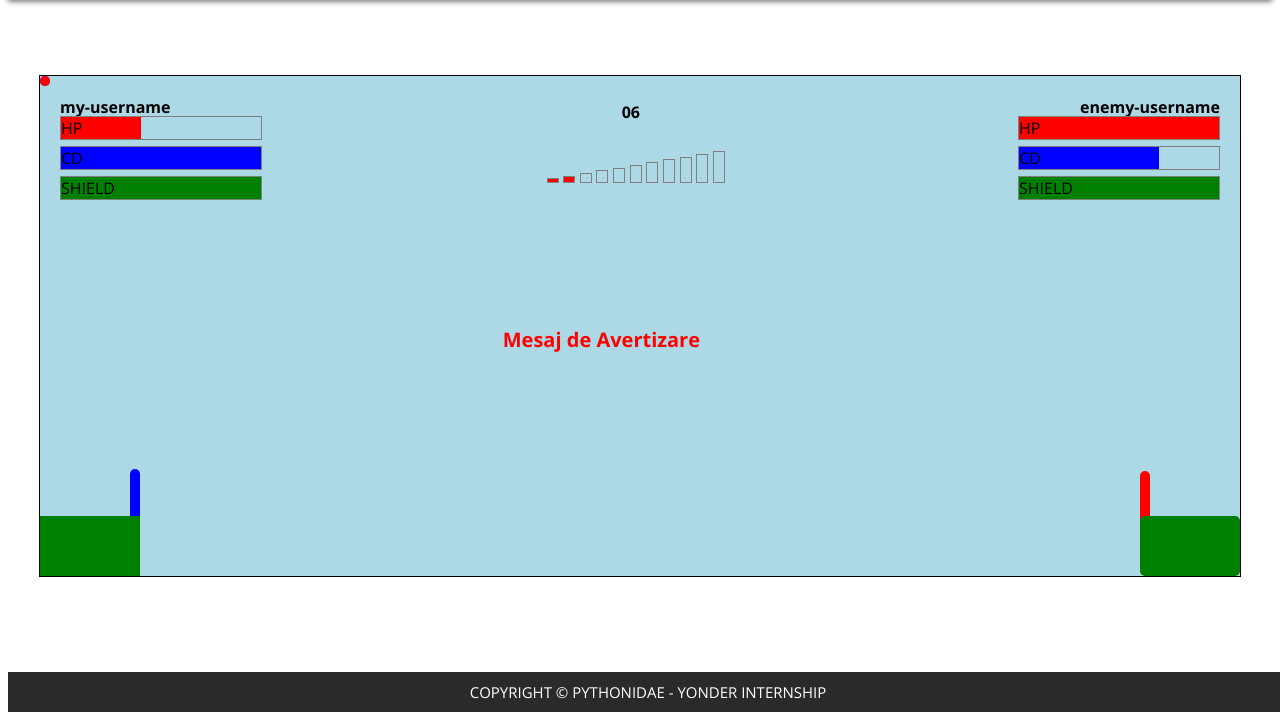
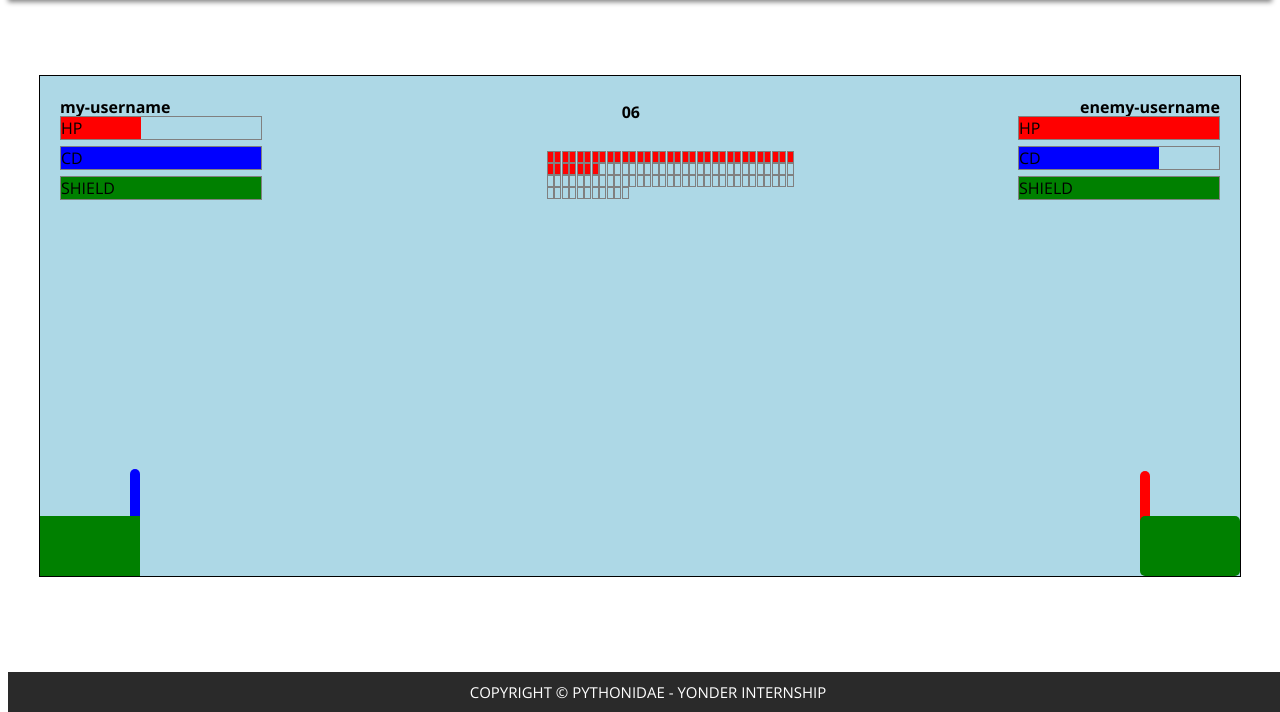
Before and after one commit to Ale282313/Meatballs-Game, a Flask app: page /game/game in a window 1280 px wide. Shown: the part 88-800 px from the top of the page. Run offline with Flask 2, Linux system fonts and the light colour scheme; the visitor is signed in with stand-in values (Sample User, id 1); data comes from the database, SQL or seed files in the repository; some libraries are stand-ins or nearby versions.

Commit message:
Game reworked and fixed

```diff
--- a/app/static/css/game.css
+++ b/app/static/css/game.css
@@ -28,6 +28,8 @@
     right: 50%;
     top: 5%;
     font-weight: bold;
+    -webkit-touch-callout: none;
+    -webkit-user-select: none;
 }
 
 #message {
@@ -37,6 +39,9 @@
     font-size: 20px;
     color: red;
     font-weight: bold;
+    display: none;
+    -webkit-touch-callout: none;
+    -webkit-user-select: none;
 }
 
 #gravity-bars {
@@ -55,18 +60,6 @@
     border: 0.5px solid grey;
 }
 
-.unu  { height: 9%; }
-.doi { height: 18%; }
-.trei  { height: 27%; }
-.patru { height: 36%; }
-.cinci  { height: 45%; }
-.sase  { height: 54%; }
-.sapte { height: 63%; }
-.opt  { height: 72%; }
-.noua { height: 81%; }
-.zece  { height: 90%; }
-.unspe { height: 99%;}
-
 .on { background: red; }
 .off { background: transparent; }
 /* end of general layout and design settings */
@@ -78,6 +71,8 @@
     position: absolute;
     top: 10px;
     left: 10px;
+    -webkit-touch-callout: none;
+    -webkit-user-select: none;
 }
 
 #my-health {
@@ -130,6 +125,7 @@
     position: absolute;
     background: blue;
     border-radius: 7px;
+    display: none;
 }
 
 #my-cannon{
@@ -174,6 +170,8 @@
     position: absolute;
     top: 10px;
     right: 10px;
+    -webkit-touch-callout: none;
+    -webkit-user-select: none;
 }
 
 #enemy-health {
@@ -226,6 +224,7 @@
     position: absolute;
     background: red;
     border-radius: 7px;
+    display: none;
 }
 #enemy-cannon{
     background: red;
--- a/app/static/js/game.js
+++ b/app/static/js/game.js
@@ -4,82 +4,151 @@ function Game() {
     this.gravity = 4.34;
     this.timer = $("#timer");
 
-    this.displayGravity = function() {
-        //$("#gravity-bars:nth-child(g)").addClass("on");
+    this.displayGravity = function (gravity) {
+        var maxGravity = 11;
+        for (i = 1; i <= maxGravity * 10; i++) {
+            var bar = document.createElement('div');
+            $(bar).addClass("bar");
+            if (i <= Math.floor(gravity) * 10) {
+                $(bar).addClass("on");
+            }
+            $(bar).height(10);
+            $(bar).width(5);
+            $(bar).appendTo($("#gravity-bars"));
+        }
     }
-    this.startTimer = function(timer) {
+
+    this.startTimer = function (timer) {
         var secs = 0;
-        setInterval(function() {
-        secs+=1;
-        if (secs<59) {
-            if (secs<10) { timer.text("0" + secs); }
-            else { timer.text(secs); }
-        }
-        else {
-            if (secs%60<10) { timer.text(Math.round(secs/60) + ":0" + secs%60); }
-            else { timer.text(Math.round(secs/60) + ":" + secs%60); }
-        }
-    }, 1000);}
-    this.getDatafromServer = function() {
+        setInterval(function () {
+            secs += 1;
+            timer.text(displayTimer(secs));
+        }, 1000);
+    }
+
+    this.getDatafromServer = function () {
         //here we get the gravity and other general stuff from server
         //gets called once in the begining of the game
     }
-    this.initializeGame = function() {
-        $(document).bind("contextmenu", function(event) {
-        event.preventDefault();
-    });
+
+    this.initializeGame = function () {
+        $(document).bind("contextmenu", function (event) {
+            event.preventDefault();
+        });
         this.getDatafromServer();
         this.displayGravity(this.gravity);
         this.startTimer(this.timer);
     }
 }
 
-function CurrentPlayer() {
-    this.username = $("#my-username");
-    this.health = $("#my-health");
-    this.currentHealth = $("#my-current-health");
-    this.cooldown = $("#my-cooldown");
-    this.currentCooldown = $("#my-current-cooldown");
-    this.shield = $("#my-shield");
-    this.currentShield = $("#my-current-shield");
-    this.missile = $("#my-missile");
-    this.cannon = $("#my-cannon");
-    this.body = $("#my-body");
-    this.defense = $("#my-defense");
-    this.power = $("#power");
-    this.currentPower = $("#current-power");
+function Player(obj) {
+    this.username = obj.username;
+    this.health = obj.health;
+    this.currentHealth = obj.currentHealth;
+    this.cooldown = obj.cooldown;
+    this.currentCooldown = obj.currentCooldown;
+    this.shield = obj.shield;
+    this.currentShield = obj.currentShield;
+
+    this.missile = obj.missile;
+    this.cannon = obj.cannon;
+    this.body = obj.body;
+    this.defense = obj.defense;
+
+    this.hasDefense = false;
+    this.shieldDuration = 3; //in seconds
+    this.shieldCooldwown = 2; //in seconds
+    this.shotCooldown = 1; //in seconds
+    this.totalShots = 0;
+    this.hitShots = 0;
+    this.damage = 30;
 
     this.isDead = function () {
         return this.currentHealth.width() <= 0
     };
+    this.showShield = function () {
+        var that = this;
+        this.hasDefense = true;
+        this.defense.show();
+        setTimeout(function hideDefense() {
+            that.defense.hide();
+            opponent(that).missile.hide();
+            that.hasDefense = false;
+        }, this.shieldDuration * 1000);
+    }
+
+    this.activateShield = function () {
+        if (this.isShieldCooldownReady()) {
+            this.showShield();
+            this.shieldCooldownReset();
+        }
+        else {
+            showWarningMessage("Shield cooldown!");
+        }
+    }
+    this.shotCooldownReset = function() {
+        this.currentCooldown.css({width: 0 + "px"});
+        var that = this;
+        var shotCooldownTimer = setInterval(function () {
+            if (that.currentCooldown.width() <= Math.floor(that.cooldown.width())) {
+                that.currentCooldown.css({width: that.currentCooldown.width() + 1 + "px"});
+            }
+            else {
+                clearInterval(shotCooldownTimer);
+            }
+        }, 1000 / (200/that.shotCooldown)); //takes 5 seconds to refresh the shot\
+    }
+    this.shieldCooldownReset = function () {
+        this.currentShield.css({width: 0 + "px"});
+        var that = this;
+        var shieldCooldownTimer = setInterval(function () {
+            if (that.currentShield.width() <= Math.ceil(that.shield.width())) {
+                that.currentShield.css({width: that.currentShield.width() + 1 + "px"});
+            }
+            else {
+                clearInterval(shieldCooldownTimer);
+            }
+        }, 1000 / (200/that.shieldCooldwown)); //takes 20 seconds to refresh the shield
+    }
+    this.missileHit = function (opponent, damage) {
+        opponent.currentHealth.css({width: opponent.currentHealth.width() - damage + "px"})
+    }
+    this.isShieldCooldownReady = function() {
+        //this has to come from the server
+        return (this.currentShield.width() >= Math.floor(this.shield.width()))
+    }
+    this.isShotCooldownReady = function() {
+        //this has to come from the server
+        return (this.currentCooldown.width() >= Math.floor(this.cooldown.width()))
+    }
+    this.computeNewYCoordinate = function(startY, vectorY, frameCount, gravity) {
+        return startY - ( vectorY * frameCount - (1 / 2 * gravity * Math.pow(frameCount, 2)) )
+    }
     this.shot = function (startPosition, angle, power) {
         var hit = jQuery.Deferred();
-        var pro = {
+        var projectile = {
             x: startPosition[0],
             y: startPosition[1],
-            r: 10,
-            v: power,
+            radius: 10,
+            velocity: power,
             theta: angle
         };
         var frameCount = 0;
-        var v0x = pro.v * Math.cos(pro.theta * Math.PI / 180);
-        var v0y = pro.v * Math.sin(pro.theta * Math.PI / 180);
-        var startX = pro.x;
-        var startY = pro.y;
-
+        var vector = getVector(projectile.velocity, projectile.theta);
+        var startX = projectile.x;
+        var startY = projectile.y;
+        var that = this;
         var timer2 = setInterval(function () {
-            if (pro.y < game.gameBox.height() - pro.r && pro.x < game.gameBox.width()) {
-                currentPlayer.missile.show();
-                if (!enemyPlayer.hasDefense()) {
-                    pro.y = startY - ( v0y * frameCount - (1 / 2 * game.gravity * Math.pow(frameCount, 2)) );
-                    pro.x = startX + v0x * frameCount;
+            if (that.missileNotOutOfBounds(projectile.x, projectile.y, projectile.radius)) {
+                that.missile.show();
+                if (!opponent(that).hasDefense) {
+                    projectile.y = that.computeNewYCoordinate(startY, vector[1], frameCount, game.gravity);
+                    projectile.x = that.computeNewXCoordinate(startX, vector[0], frameCount);
                 }
                 else {
-                    var xLimit = pro.x < (game.gameBox.width() - enemyPlayer.defense.width());
-                    var yLimit = pro.y < (game.gameBox.height() - enemyPlayer.defense.height() - 10);
-                    if (xLimit || yLimit) {
-                        pro.y = startY - ( v0y * frameCount - (1 / 2 * game.gravity * Math.pow(frameCount, 2)) );
-                        pro.x = startX + v0x * frameCount;
+                    if (that.missileNotHitShield(projectile.x, projectile.y, projectile.radius)) {
+                        projectile.y = that.computeNewYCoordinate(startY, vector[1], frameCount, game.gravity);
+                        projectile.x = that.computeNewXCoordinate(startX, vector[0], frameCount);
                     }
                     else {
                         clearInterval(timer2);
@@ -87,108 +156,118 @@ function CurrentPlayer() {
                 }
             }
             else {
-                if (pro.y < game.gameBox.height() - pro.r) {
-                    currentPlayer.missile.hide();
+                if (that.missileOutOfLateralBounds(projectile.y, projectile.radius)) {
+                    that.missile.hide();
                 }
-                if (pro.x > (game.gameBox.width() - enemyPlayer.body.width()) && pro.y > (game.gameBox.height() - enemyPlayer.body.height())) {
-                    hit.resolve("bullseye!");
+                if (that.missileHitOpponent(projectile.x, projectile.y)) {
+                    hit.resolve();
                 }
                 else {
-                    hit.reject("missed!");
+                    hit.reject();
                 }
                 clearInterval(timer2);
             }
-            currentPlayer.missile.css({left: pro.x + "px", top: pro.y + "px"});
-            frameCount += .1;
-        }, 1000 / 200);
-        return hit.promise();
-    }
-    this.hasDefense = function () {
-        return this.defense.css('display') != 'none'
-    }
-}
-
-function EnemyPlayer() {
-    this.username = $("#enemy-username");
-    this.health = $("#enemy-health");
-    this.currentHealth = $("#enemy-current-health");
-    this.cooldown = $("#enemy-cooldown");
-    this.currentCooldown = $("#enemy-current-cooldown");
-    this.shield = $("#enemy-shield");
-    this.currentShield = $("#enemy-current-shield");
-    this.missile = $("#enemy-missile");
-    this.cannon = $("#enemy-cannon");
-    this.body = $("#enemy-body");
-    this.defense = $("#enemy-defense");
-
-    this.isDead = function () {
-        return this.currentHealth.width() <= 0
-    };
-    this.hasDefense = function () {
-        return this.defense.css('display') != 'none'
-    }
-    this.shot = function (startPosition, angle, power) {
-        var hit = jQuery.Deferred();
-        var pro = {
-            x: 1100,
-            y: startPosition[1],
-            r: 10,
-            v: power,
-            theta: angle
-        };
-        var frameCount = 0;
-        var v0x = pro.v * Math.cos(pro.theta * Math.PI / 180);
-        var v0y = pro.v * Math.sin(pro.theta * Math.PI / 180);
-        var startX = pro.x;
-        var startY = pro.y;
-
-        var timer2 = setInterval(function () {
-            if (pro.y < game.gameBox.height() - pro.r && pro.x > 0) {
-                enemyPlayer.missile.show();
-                if (!currentPlayer.hasDefense()) {
-                    pro.y = startY - ( v0y * frameCount - (1 / 2 * game.gravity * Math.pow(frameCount, 2)) );
-                    pro.x = startX - v0x * frameCount;
-                }
-                else {
-                    var xLimit = pro.x > currentPlayer.defense.width();
-                    var yLimit = pro.y < (game.gameBox.height() - currentPlayer.defense.height() - 10);
-                    if (xLimit || yLimit) {
-                        pro.y = startY - ( v0y * frameCount - (1 / 2 * game.gravity * Math.pow(frameCount, 2)) );
-                        pro.x = startX - v0x * frameCount;
-                    }
-                    else {
-                        clearInterval(timer2);
-                    }
-                }
-            }
-            else {
-                if (pro.y < game.gameBox.height() - pro.r) {
-                    enemyPlayer.missile.hide();
-                }
-                if (pro.x < currentPlayer.body.width() && pro.y > (game.gameBox.height() - currentPlayer.body.height())) {
-                    hit.resolve("bullseye!");
-                }
-                else {
-                    hit.reject("missed!");
-                }
-                clearInterval(timer2);
-            }
-            enemyPlayer.missile.css({left: pro.x + "px", top: pro.y + "px"});
+            that.missile.css({left: projectile.x + "px", top: projectile.y + "px"});
             frameCount += .1;
         }, 1000 / 200);
         return hit.promise();
     }
 }
 
+function CurrentPlayer(power, currentPower) {
+    this.power = power;
+    this.currentPower = currentPower;
+    this.rotateCannon = function(angle) {
+        this.cannon.css({'transform': 'rotate(' + angle + 'deg)'});
+    }
+    this.getPower = function() {
+        var p = this.currentPower.width() / 3;
+        this.power.hide();
+        return p;
+    }
+
+    this.missileNotOutOfBounds = function(x, y, radius) {
+        return y < game.gameBox.height() - radius && x < game.gameBox.width()
+    }
+    this.missileNotHitShield = function(x, y, radius) {
+        var xLimit = x < (game.gameBox.width() - enemyPlayer.defense.width());
+        var yLimit = y < (game.gameBox.height() - enemyPlayer.defense.height() - radius);
+        return (xLimit || yLimit)
+    }
+    this.missileOutOfLateralBounds = function(y, radius) {
+        return y < game.gameBox.height() - radius
+    }
+    this.missileHitOpponent = function(x, y) {
+        return x > (game.gameBox.width() - enemyPlayer.body.width()) && y > (game.gameBox.height() - enemyPlayer.body.height())
+    }
+    this.computeNewXCoordinate = function(startX, vector, frameCount) {
+        return startX + vector * frameCount;
+    }
+
+}
+
+function EnemyPlayer() {
+    this.missileNotOutOfBounds = function(x, y, radius) {
+        return y < game.gameBox.height() - radius && x > 0
+    }
+    this.missileNotHitShield = function(x, y, radius) {
+        var xLimit = x > currentPlayer.defense.width();
+        var yLimit = y < (game.gameBox.height() - currentPlayer.defense.height() - radius);
+        return (xLimit || yLimit)
+    }
+    this.missileOutOfLateralBounds = function(y, radius) {
+        return y < game.gameBox.height() - radius
+    }
+    this.missileHitOpponent = function(x, y) {
+        return x < currentPlayer.body.width() && y > (game.gameBox.height() - currentPlayer.body.height())
+    }
+    this.computeNewXCoordinate = function(startX, vector, frameCount) {
+        return startX - vector * frameCount;
+    }
+    this.rotateCannon = function(angle) {
+        this.cannon.css({'transform': 'rotate(' + -angle + 'deg)'});
+    }
+}
+
 $(document).ready(function () {
+    var cPlayer = {
+        username : $("#my-username"),
+        health : $("#my-health"),
+        currentHealth : $("#my-current-health"),
+        cooldown : $("#my-cooldown"),
+        currentCooldown : $("#my-current-cooldown"),
+        shield : $("#my-shield"),
+        currentShield : $("#my-current-shield"),
+        missile : $("#my-missile"),
+        cannon : $("#my-cannon"),
+        body : $("#my-body"),
+        defense : $("#my-defense")
+    }
+    CurrentPlayer.prototype = new Player(cPlayer);
+    currentPlayer = new CurrentPlayer($("#power"),$("#current-power"));
+
+    var ePlayer = {
+        username: $("#enemy-username"),
+        health: $("#enemy-health"),
+        currentHealth: $("#enemy-current-health"),
+        cooldown: $("#enemy-cooldown"),
+        currentCooldown: $("#enemy-current-cooldown"),
+        shield: $("#enemy-shield"),
+        currentShield: $("#enemy-current-shield"),
+        missile: $("#enemy-missile"),
+        cannon: $("#enemy-cannon"),
+        body: $("#enemy-body"),
+        defense: $("#enemy-defense")
+    }
+    EnemyPlayer.prototype = new Player(ePlayer);
+    enemyPlayer = new EnemyPlayer();
+
     game = new Game();
-    currentPlayer = new CurrentPlayer();
-    enemyPlayer = new EnemyPlayer();
     game.initializeGame();
 
-    $(document).mousemove(function (e) {
-        angle = getAngle(e);
-        rotateCannon(currentPlayer.cannon, angle);
+    game.gameBox.mousemove(function (e) {
+        var angle = getAngle(e);
+        currentPlayer.rotateCannon(angle);
     });
     game.gameBox.mousedown(function (e) {
         if (e.which == 1) {
@@ -207,54 +286,48 @@ $(document).ready(function () {
         }
         if (e.which === 2) {
             //just for fun - you can shoot and activate enemy's shield with scroll button - test purposes
-            activateShield(enemyPlayer);
+            enemyPlayer.activateShield();
         }
         if (e.which === 3) {
-            activateShield(currentPlayer);
+            currentPlayer.activateShield();
         }
     });
 });
 
+function getVector(velocity, angle) {
+    var v0x = velocity * Math.cos(angle * Math.PI / 180);
+    var v0y = velocity * Math.sin(angle * Math.PI / 180);
+    return [v0x,v0y]
+}
+
 function leftClick(e) {
-    var power = getPower();
+    var power = currentPlayer.getPower();
     var positionAngle = getAngle(e);
     var startPosition = getStartPosition(positionAngle);
     var angle = getAngle(e);
     angle = polishAngle(angle);
-    if (isCooldownReady(currentPlayer.currentCooldown, currentPlayer.cooldown)) {
+    if (currentPlayer.isShotCooldownReady()) {
+        currentPlayer.totalShots++;
         currentPlayer.missile.show();
         $.when(currentPlayer.shot(startPosition, angle, power)).then(
             function () {
-                missileHit(enemyPlayer, 101);
+                currentPlayer.hitShots++;
+                currentPlayer.missileHit(enemyPlayer, currentPlayer.damage);
                 if (enemyPlayer.isDead()) {
-                    showWaringMessage("Ai castigat!");
+                    //check if life on server is 0 too
+                    showWarningMessage("Ai castigat!");
+                    //redirect to after_game page
                 }
             }
         );
-        shotCooldownReset(currentPlayer);
+        currentPlayer.shotCooldownReset();
     }
     else {
-        showWaringMessage("Shot cooldown!");
-    }
-}
-function activateShield(player) {
-    if (isCooldownReady(player.currentShield, player.shield)) {
-        showShield(player);
-        shieldCooldownReset(player);
-    }
-    else {
-        showWaringMessage("Shield cooldown!");
+        showWarningMessage("Shot cooldown!");
     }
 }
 
-function showShield(player) {
-    player.defense.show();
-    setTimeout(function hideDefense() {
-        player.defense.hide();
-    }, 3000);
-}
-
-function showWaringMessage(textMessage) {
+function showWarningMessage(textMessage) {
     game.warningMessage.text(textMessage);
     game.warningMessage.show();
     setTimeout(function hideMessage() {
@@ -275,28 +348,10 @@ function getAngle(e) {
     return angle;
 }
 
-function rotateCannon(cannon, angle) {
-    cannon.css({'transform': 'rotate(' + angle + 'deg)'});
-}
-
 function getStartPosition(angle) {
     var xPos = currentPlayer.cannon.offset().left - 1 - game.gameBox.offset().left + 1.3 * angle;
     var yPos = Math.floor(currentPlayer.cannon.offset().top - 1 - game.gameBox.offset().top);
     return [xPos, yPos];
-}
-
-function getPower() {
-    var p = currentPlayer.currentPower.width() / 3;
-    currentPlayer.power.hide();
-    return p;
-}
-
-function isCooldownReady(child, wrapper) {
-    return (child.width() >= Math.floor(wrapper.width()))
-}
-
-function missileHit(enemyPlayer, damage) {
-    enemyPlayer.currentHealth.css({width: enemyPlayer.currentHealth.width() - damage + "px"})
 }
 
 function polishAngle(angle) {
@@ -315,26 +370,30 @@ function polishAngle(angle) {
     return angle;
 }
 
-function shotCooldownReset(player) {
-    player.currentCooldown.css({width: 0 + "px"});
-    var shotCooldownTimer = setInterval(function () {
-        if (player.currentCooldown.width() <= Math.floor(player.cooldown.width())) {
-            player.currentCooldown.css({width: player.currentCooldown.width() + 1 + "px"});
+function displayTimer(secs) {
+    if (secs < 59) {
+        if (secs < 10) {
+            return ("0" + secs);
         }
         else {
-            clearInterval(shotCooldownTimer);
+            return (secs);
         }
-    }, 1000 / 40); //takes 5 seconds to refresh the shot
+    }
+    else {
+        if (secs % 60 < 10) {
+            return (Math.floor(secs / 60) + ":0" + secs % 60);
+        }
+        else {
+            return (Math.floor(secs / 60) + ":" + secs % 60);
+        }
+    }
 }
 
-function shieldCooldownReset(player) {
-    player.currentShield.css({width: 0 + "px"});
-    var shieldCooldownTimer = setInterval(function () {
-        if (player.currentShield.width() <= Math.ceil(player.shield.width())) {
-            player.currentShield.css({width: player.currentShield.width() + 1 + "px"});
-        }
-        else {
-            clearInterval(shieldCooldownTimer);
-        }
-    }, 1000 / 10); //takes 20 seconds to refresh the shot
+function opponent(player) {
+    if (player instanceof CurrentPlayer) {
+        return enemyPlayer;
+    }
+    if (player instanceof EnemyPlayer) {
+        return currentPlayer;
+    }
 }
--- a/app/templates/game/game.html
+++ b/app/templates/game/game.html
@@ -3,31 +3,23 @@
     <link rel="stylesheet" type="text/css" href="../static/css/game.css">
     <script type="text/javascript" src="//cdnjs.cloudflare.com/ajax/libs/jquery/2.2.2/jquery.min.js"></script>
     <script src="../static/js/game.js"></script>
+    <meta name="viewport" content="width=device-width, height=device-height, initial-scale=1, maximum-scale=1" />
 {% endblock %}
 {% block content %}
     <section class="game-section col-md-12">
     <div class="row">
         <div class="game-wrapper">
             <div id ="game-box">
+                <div id="general-stats">
                     <!--General Stuff -->
                     <div id="timer">.</div>
                     <div id="message">Mesaj de Avertizare</div>
-                <div id="gravity-bars">
-                    <div class="unu bar on"></div>
-                    <div class="doi bar on"></div>
-                    <div class="trei bar"></div>
-                    <div class="patru bar"></div>
-                    <div class="cinci bar"></div>
-                    <div class="sase bar"></div>
-                    <div class="sapte bar"></div>
-                    <div class="opt bar"></div>
-                    <div class="noua bar"></div>
-                    <div class="zece bar"></div>
-                    <div class="unspe bar"></div>
+                    <div id="gravity-bars"></div>
                 </div>
+
+                <div id="team-one">
                     <!-- Power Animantion -->
                     <div id="power"><div id="current-power"></div></div>
-
                     <!--Current player's Stats-->
                     <div id="my-username">my-username</div>
                     <div id="my-health"><div id="my-current-health">HP</div></div>
@@ -38,7 +30,9 @@
                     <div id="my-cannon"></div>
                     <div id="my-body"></div>
                     <div id="my-defense"></div>
+                </div>
 
+                <div id="team-two">
                     <!--Enemy player's stats-->
                     <div id="enemy-username">enemy-username</div>
                     <div id="enemy-health"><div id="enemy-current-health">HP</div></div>
@@ -49,6 +43,7 @@
                     <div id="enemy-cannon"></div>
                     <div id="enemy-body"></div>
                     <div id="enemy-defense"></div>
+                </div>
 
             </div>
         </div>
```
Lines whose indentation alone changed are shown as unchanged.
